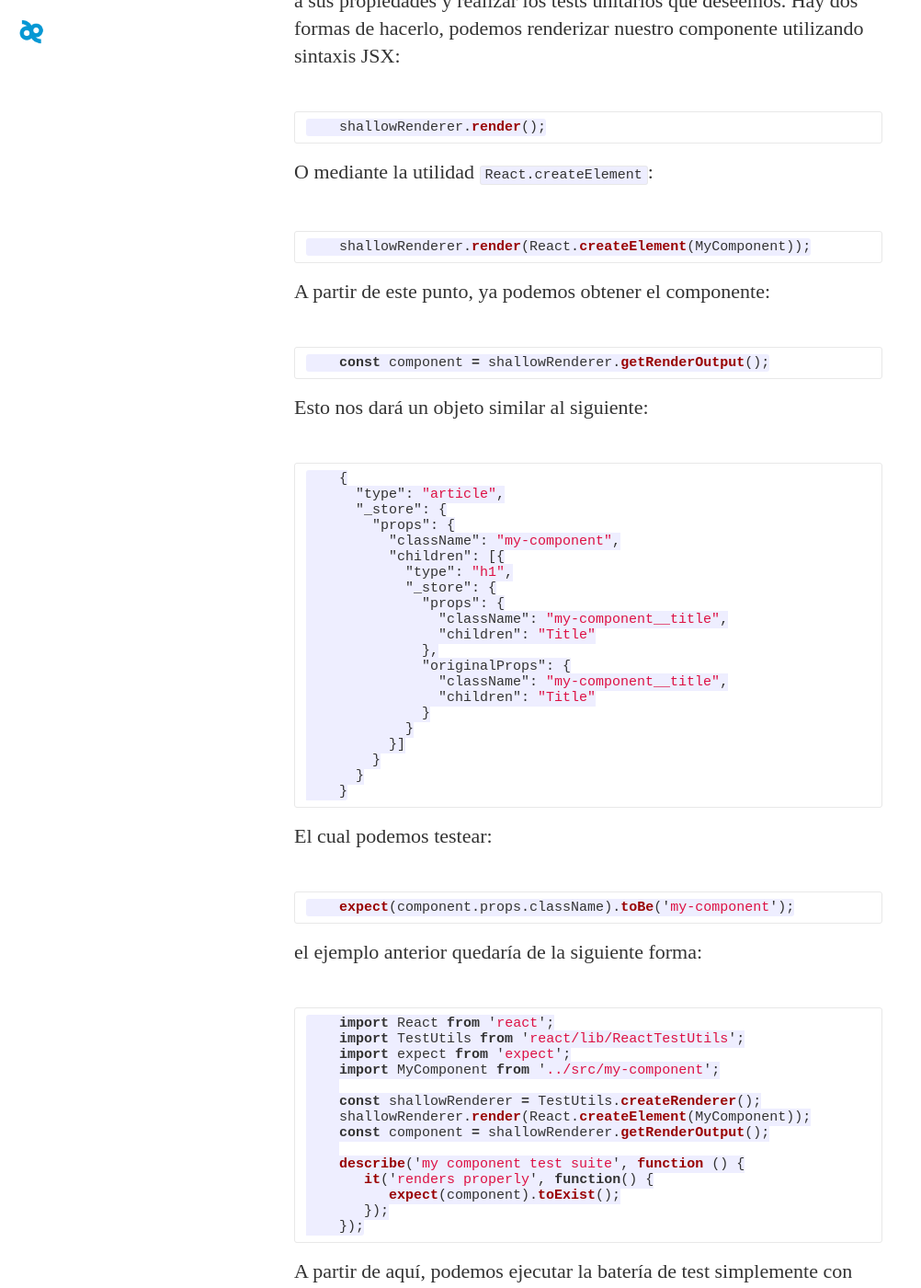
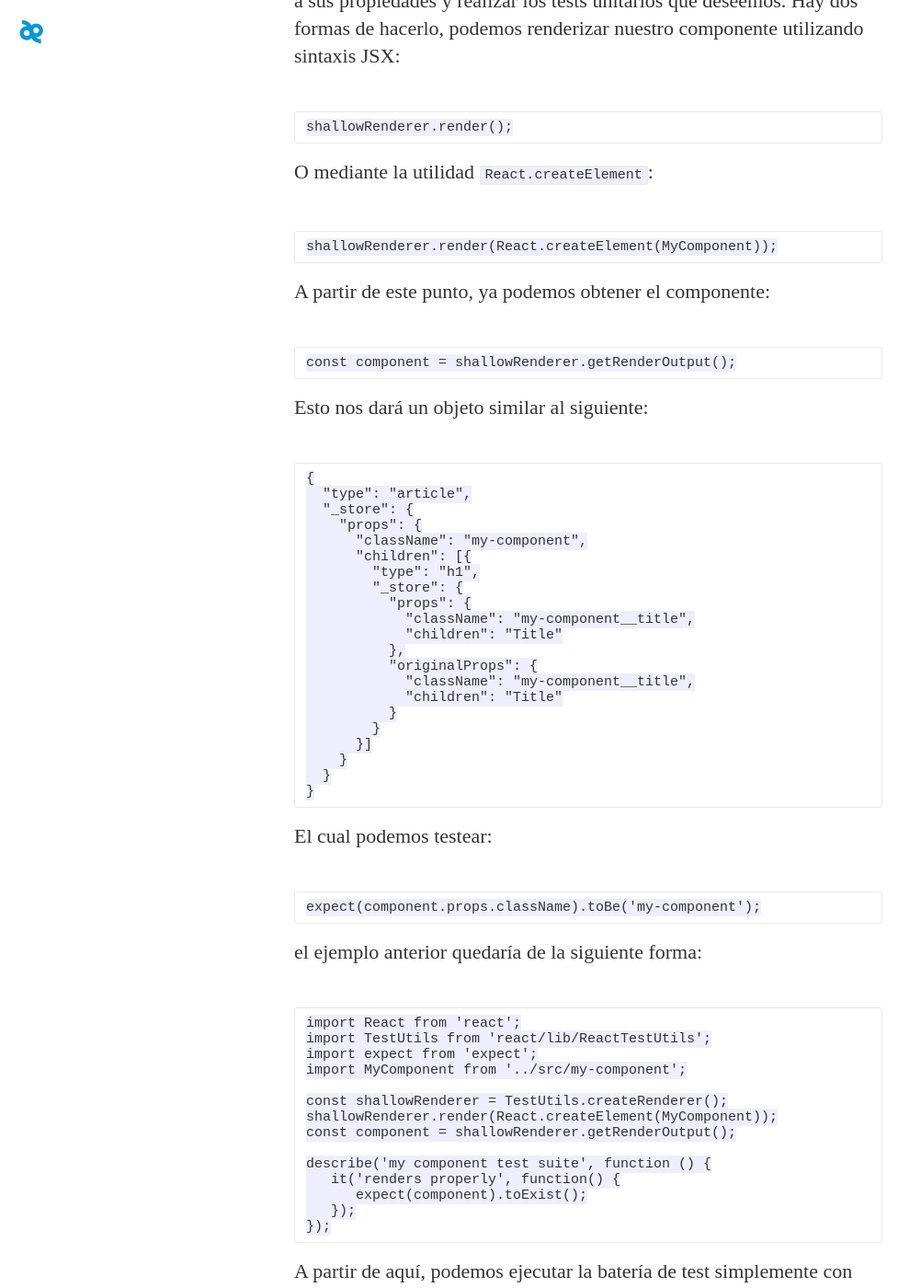
Before and after one commit to nmardones/danderu.github.com, a Jekyll site: the page built from _posts/2015-07-06-test-unitarios-de-componentes-en-reactjs-prescindiendo-del-dom-con-shallow-rendering.md, in a window 1280 px wide and 1400 px high, scrolled down 1709 px. Shown: the whole window at 92% size, without its empty margins (0-1002 px from the left). Built offline with Jekyll 4.4.1, drawn with Linux system fonts in a browser that asks for light colours; nearby versions of some CDN libraries; some web fonts are replaced; comment, search, counter and statistics services are not loaded; some of the changed text lies outside the part shown.

Commit message:
fix syntax highlighter

````diff
--- a/_posts/2015-07-06-test-unitarios-de-componentes-en-reactjs-prescindiendo-del-dom-con-shallow-rendering.md
+++ b/_posts/2015-07-06-test-unitarios-de-componentes-en-reactjs-prescindiendo-del-dom-con-shallow-rendering.md
@@ -20,7 +20,7 @@ excerpt: En este post explico cómo implementar tests unitarios sobre tus compon
 
 En un [artículo](https://thecraftsmansjourney.wordpress.com/2015/06/18/configurando-un-entorno-en-webpack-para-trabajar-con-react/) publicado previamente hablé sobre el entorno que hemos preparado para desarrollar componentes atómicos con **ReactJS** y de todas las micro-decisiones que hemos tomado sobre el mismo. Con lo que respecta a los tests unitarios, hasta ahora hemos utilizado [Karma](http://karma-runner.github.io/0.12/index.html) debido a su compatibilidad con [webpack](http://webpack.github.io) y su facilidad de configuración, pero este mundo evoluciona muy rápido y ya hemos encontrado una opción mejor: implementar [**shallow rendering**](https://facebook.github.io/react/docs/test-utils.html#shallow-rendering). Esta opción además, es la [recomendada por Facebook](https://discuss.reactjs.org/t/whats-the-prefered-way-to-test-react-js-components/26/2) a partir de la versión 0.13, así que no se puede estar más a la última.
 
-```javascript
+
     import React from 'react';
     import TestUtils from 'react/lib/ReactTestUtils';
     import expect from 'expect';
@@ -32,7 +32,7 @@ En un [artículo](https://thecraftsmansjourney.wordpress.com/2015/06/18/configur
           expect(root).toExist();
        });
     });
-```
+
 
 Tal y como explico en mi [post](https://thecraftsmansjourney.wordpress.com/2015/07/06/reactjs-agnostico-el-dom-como-un-detalle-de-implementacion/) anterior, el DOM es simplemente un detalle de implementación, así que, ¿por qué testar sobre un DOM, si es solo una de las posibilidades que tiene ese componente de renderizarse? He aquí el por qué de que los creadores de Facebook recomienden utilizar _**shallow rendering**_. Veamos cómo hacerlo.
 
@@ -42,33 +42,33 @@ Tal y como explico en mi [post](https://thecraftsmansjourney.wordpress.com/2015/
 
 Cojamos por ejemplo el test anterior. Por si solo no podría funcionar, ya que **depende** de Karma para levantar un browser que nos ofrezca un DOM sobre el que montar los componentes. En nuestro caso utilizábamos PhantomJS, que además requería de un [polyfill](https://www.npmjs.com/package/phantomjs-polyfill) para soportar algunas funciones que faltan. Pero podemos prescindir de él. Si miramos la [especificación](https://facebook.github.io/react/docs/test-utils.html#shallow-rendering) que nos da Facebook para utilizar _shallow rendering_, vemos que primero necesitamos instancia un _renderer_:
 
-```javascript
+
     import React from 'react/addons';
     const TestUtils = React.addons.TestUtils;
     const shallowRenderer = TestUtils.createRenderer();
-```
+
 
 A continuación, debemos obtener un ReactElement, para poder acceder a sus propiedades y realizar los tests unitarios que deseemos. Hay dos formas de hacerlo, podemos renderizar nuestro componente utilizando sintaxis JSX:
 
-```javascript
+
     shallowRenderer.render();
-```
+
 
 O mediante la utilidad `React.createElement`:
 
-```javascript
+
     shallowRenderer.render(React.createElement(MyComponent));
-```
+
 
 A partir de este punto, ya podemos obtener el componente:
 
-```javascript
+
     const component = shallowRenderer.getRenderOutput();
-```
+
 
 Esto nos dará un objeto similar al siguiente:
 
-```json
+
     {
       "type": "article",
       "_store": {
@@ -90,17 +90,17 @@ Esto nos dará un objeto similar al siguiente:
         }
       }
     }
-```
+
 
 El cual podemos testear:
 
-```javascript
+
     expect(component.props.className).toBe('my-component');
-```
+
 
 el ejemplo anterior quedaría de la siguiente forma:
 
-```javascript
+
     import React from 'react';
     import TestUtils from 'react/lib/ReactTestUtils';
     import expect from 'expect';
@@ -115,18 +115,18 @@ el ejemplo anterior quedaría de la siguiente forma:
           expect(component).toExist();
        });
     });
-```
+
 
 A partir de aquí, podemos ejecutar la batería de test simplemente con mocha (por ejemplo), utilizando [BabelJS](https://babeljs.io) como transpiler. Para ello, hemos añadido los dos siguientes scripts a nuestro `package.json`:
 
-```json
+
     "test": "mocha --compilers js:babel/register --recursive",
     "test:watch": "npm run test -- -w test src --watch-extensions jsx"
-```
+
 
 La primera línea ejecuta los tests con mocha una vez, buscando por defecto en la carpeta `./test` de nuestra app y de forma recursiva en todas las sub-carpetas. La segunda línea levanta un entorno de TDD que relanza los tests ante cualquier cambio tanto en nuestra carpeta de tests como en nuestra carpeta de código fuente, en la que tenemos todos los componentes con extensión `.jsx` Esto nos permitirá prescindir de Karma y de todas las dependencias necesarias, así como de PhantomJS. En nuestro caso, nos hemos librado de los siguientes packages:
 
-```json
+
     "karma": "^0.12.33",
     "karma-chrome-launcher": "^0.1.12",
     "karma-cli": "0.0.4",
@@ -135,7 +135,7 @@ La primera línea ejecuta los tests con mocha una vez, buscando por defecto en l
     "karma-spec-reporter": "0.0.19",
     "karma-webpack": "^1.5.1",
     "phantomjs-polyfill": "0.0.1"
-```
+
 
 Consiguiendo como bonus un entorno de TDD aún más rápido que la configuración anterior. WIN-WIN :)
 
````
